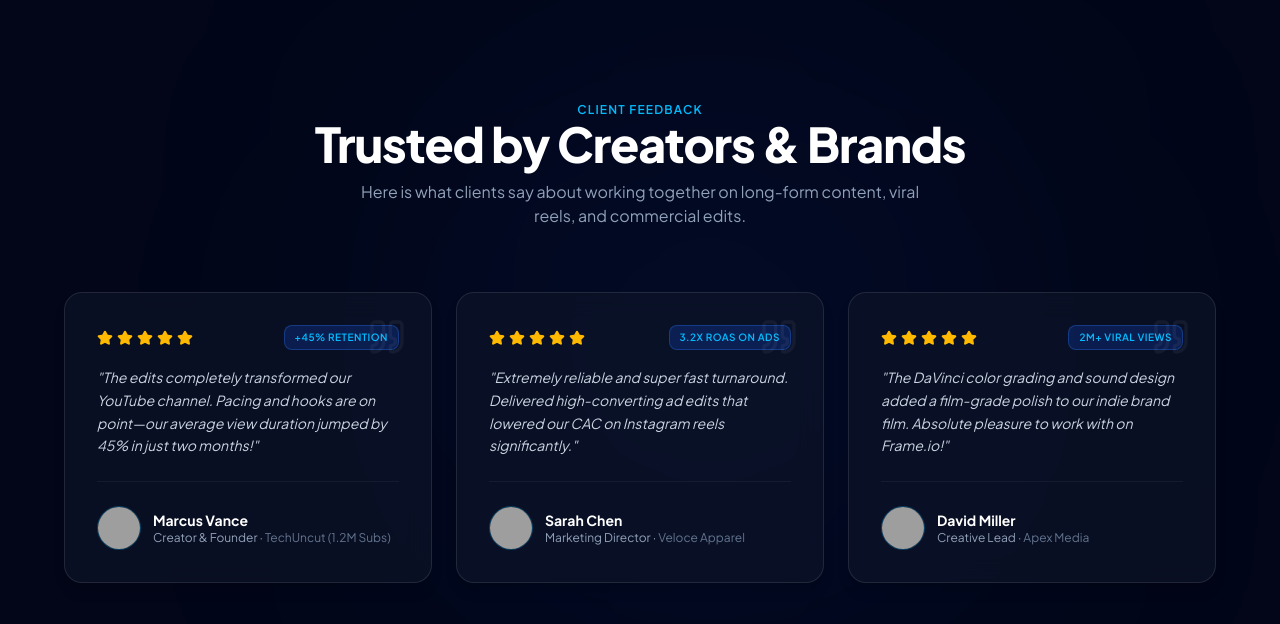
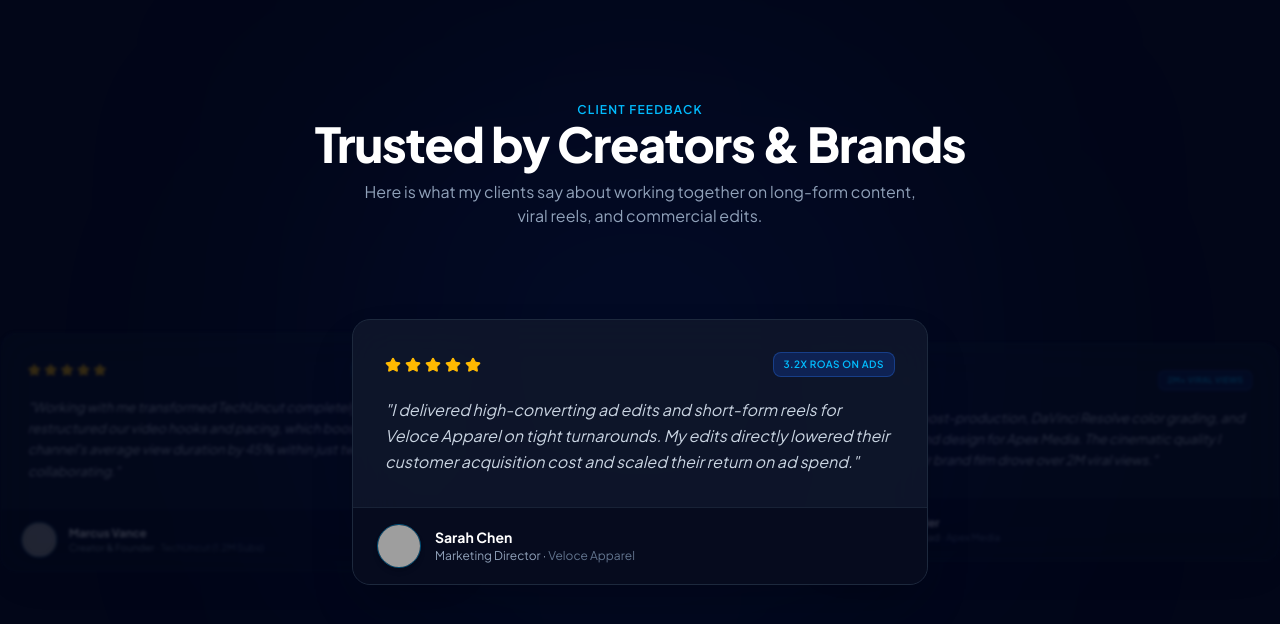
Before and after one commit to cipherWizard31/ezra-yidnekachew, a Next.js app: page /components/testimonials in a window 1280 px wide. Shown: the top 624 px of the page. Built offline with nearby package versions, Linux system fonts and the light colour scheme; grey boxes are pictures that could not be loaded.

Commit message:
refactor portfolio and testimonials components for improved styling and functionality

```diff
--- a/app/components/contact/page.tsx
+++ b/app/components/contact/page.tsx
@@ -1,7 +1,8 @@
 'use client';
 
+import { useState } from 'react';
 import { motion } from 'framer-motion';
-import { Mail, Send } from 'lucide-react';
+import { Mail, Send, CheckCircle2, Loader2 } from 'lucide-react';
 import { FaYoutube, FaXTwitter, FaInstagram, FaLinkedin } from 'react-icons/fa6';
 
 const socialLinks = [
@@ -12,9 +13,37 @@ const socialLinks = [
 ];
 
 export default function Contact() {
-  const handleSubmit = (e: React.FormEvent) => {
+  const [isSubmitting, setIsSubmitting] = useState(false);
+  const [isSubmitted, setIsSubmitted] = useState(false);
+  const [errorMessage, setErrorMessage] = useState('');
+
+  const handleSubmit = async (e: React.FormEvent<HTMLFormElement>) => {
     e.preventDefault();
-    // Connect your form handler here (e.g. Resend or Formspree)
+    setIsSubmitting(true);
+    setErrorMessage('');
+
+    const formData = new FormData(e.currentTarget);
+    // Replace with your actual Web3Forms Access Key
+    formData.append('access_key', '6d818a05-8d11-4bbd-aae6-9fc1894545bc');
+
+    try {
+      const response = await fetch('https://api.web3forms.com/submit', {
+        method: 'POST',
+        body: formData,
+      });
+
+      const data = await response.json();
+
+      if (data.success) {
+        setIsSubmitted(true);
+      } else {
+        setErrorMessage(data.message || 'Something went wrong. Please try again.');
+      }
+    } catch (error) {
+      setErrorMessage('Failed to send message. Please check your connection.');
+    } finally {
+      setIsSubmitting(false);
+    }
   };
 
   return (
@@ -54,6 +83,27 @@ export default function Contact() {
           transition={{ duration: 0.5, delay: 0.1 }}
           className="rounded-2xl border border-white/10 bg-slate-900/60 p-6 sm:p-10 backdrop-blur-md shadow-2xl"
         >
+          {isSubmitted ? (
+            /* Success State Screen */
+            <motion.div
+              initial={{ opacity: 0, scale: 0.95 }}
+              animate={{ opacity: 1, scale: 1 }}
+              className="text-center py-10 space-y-4"
+            >
+              <CheckCircle2 className="w-14 h-14 text-sky-400 mx-auto" />
+              <h3 className="text-2xl sm:text-3xl font-extrabold text-white">Message Delivered!</h3>
+              <p className="text-slate-400 text-sm max-w-md mx-auto">
+                Thanks for getting in touch. I'll review your project details and respond via email as soon as possible.
+              </p>
+              <button
+                onClick={() => setIsSubmitted(false)}
+                className="mt-4 px-6 py-2.5 rounded-xl bg-slate-800 hover:bg-slate-700 text-white text-xs font-semibold transition-colors"
+              >
+                Send Another Message
+              </button>
+            </motion.div>
+          ) : (
+            /* Contact Form */
             <form onSubmit={handleSubmit} className="space-y-6">
               <div className="grid grid-cols-1 sm:grid-cols-2 gap-6">
                 {/* Name */}
@@ -62,6 +112,7 @@ export default function Contact() {
                     Your Name
                   </label>
                   <input
+                    name="name"
                     type="text"
                     required
                     placeholder="John Doe"
@@ -75,6 +126,7 @@ export default function Contact() {
                     Email Address
                   </label>
                   <input
+                    name="email"
                     type="email"
                     required
                     placeholder="john@example.com"
@@ -89,13 +141,14 @@ export default function Contact() {
                   Project Type
                 </label>
                 <select
+                  name="project_type"
                   className="w-full px-4 py-3 rounded-xl bg-slate-950 border border-white/10 text-slate-300 focus:outline-none focus:border-sky-400 transition-colors"
                 >
-                <option value="youtube">YouTube Long-Form Video</option>
-                <option value="shorts">Shorts / Reels / TikToks</option>
-                <option value="commercial">Commercial / Brand Ad</option>
-                <option value="color">Color Grading / Sound Design</option>
-                <option value="other">Other Inquiry</option>
+                  <option value="YouTube Long-Form Video">YouTube Long-Form Video</option>
+                  <option value="Shorts / Reels / TikToks">Shorts / Reels / TikToks</option>
+                  <option value="Commercial / Brand Ad">Commercial / Brand Ad</option>
+                  <option value="Color Grading / Sound Design">Color Grading / Sound Design</option>
+                  <option value="Other Inquiry">Other Inquiry</option>
                 </select>
               </div>
 
@@ -105,6 +158,7 @@ export default function Contact() {
                   Project Details
                 </label>
                 <textarea
+                  name="message"
                   rows={4}
                   required
                   placeholder="Tell me about your video length, deadline, and style ideas..."
@@ -112,21 +166,39 @@ export default function Contact() {
                 />
               </div>
 
+              {/* Error Alert */}
+              {errorMessage && (
+                <p className="text-xs text-rose-400 text-center font-medium">
+                  {errorMessage}
+                </p>
+              )}
+
               {/* Submit Button */}
               <button
                 type="submit"
-              className="w-full py-4 rounded-xl bg-blue-600 hover:bg-blue-500 text-white font-bold transition-colors flex items-center justify-center gap-2 shadow-lg shadow-blue-600/25"
+                disabled={isSubmitting}
+                className="w-full py-4 rounded-xl bg-blue-600 hover:bg-blue-500 disabled:bg-blue-800 text-white font-bold transition-colors flex items-center justify-center gap-2 shadow-lg shadow-blue-600/25"
               >
+                {isSubmitting ? (
+                  <>
+                    <Loader2 className="w-4 h-4 animate-spin" />
+                    Sending Message...
+                  </>
+                ) : (
+                  <>
                     <Send className="w-4 h-4" />
                     Send Message
+                  </>
+                )}
               </button>
             </form>
+          )}
 
           {/* Social Links Bar */}
           <div className="mt-10 pt-8 border-t border-white/5 flex flex-col sm:flex-row items-center justify-between gap-4">
             <div className="flex items-center gap-2 text-slate-400 text-sm">
               <Mail className="w-4 h-4 text-sky-400" />
-              <span>or email directly at <strong className="text-white">yourname@gmail.com</strong></span>
+              <span>or email directly at <strong className="text-white">ezraye9@gmail.com</strong></span>
             </div>
 
             <div className="flex items-center gap-3">
--- a/app/components/portfolio/page.tsx
+++ b/app/components/portfolio/page.tsx
@@ -222,7 +222,7 @@ export default function Portfolio() {
                     alt={client.clientName}
                     className="w-full h-full object-cover group-hover:scale-105 transition-transform duration-500 opacity-60"
                   />
-                  <div className="absolute inset-0 bg-gradient-to-t from-slate-900 via-slate-900/40 to-transparent" />
+                  <div className="absolute inset-0 bg-linear-to-t from-slate-900 via-slate-900/40 to-transparent" />
 
                   {/* Category Pill Top Right */}
                   <div className="absolute top-3 right-3">
@@ -303,7 +303,7 @@ export default function Portfolio() {
                   alt={selectedClient.clientName}
                   className="w-full h-full object-cover opacity-60"
                 />
-                <div className="absolute inset-0 bg-gradient-to-t from-slate-900 via-slate-900/40 to-transparent" />
+                <div className="absolute inset-0 bg-linear-to-t from-slate-900 via-slate-900/40 to-transparent" />
 
                 {/* Close Button */}
                 <button
--- a/app/components/testimonials/page.tsx
+++ b/app/components/testimonials/page.tsx
@@ -1,9 +1,11 @@
 'use client';
 
+import { useState, useEffect } from 'react';
 import { motion } from 'framer-motion';
-import { Star, Quote } from 'lucide-react';
+import { Star } from 'lucide-react';
 
 interface Testimonial {
+  id: number;
   quote: string;
   name: string;
   role: string;
@@ -15,8 +17,9 @@ interface Testimonial {
 
 const testimonials: Testimonial[] = [
   {
+    id: 1,
     quote:
-      'The edits completely transformed our YouTube channel. Pacing and hooks are on point—our average view duration jumped by 45% in just two months!',
+      "Working with me transformed TechUncut completely. I restructured our video hooks and pacing, which boosted our channel's average view duration by 45% within just two months of collaborating.",
     name: 'Marcus Vance',
     role: 'Creator & Founder',
     company: 'TechUncut (1.2M Subs)',
@@ -25,8 +28,9 @@ const testimonials: Testimonial[] = [
     rating: 5,
   },
   {
+    id: 2,
     quote:
-      'Extremely reliable and super fast turnaround. Delivered high-converting ad edits that lowered our CAC on Instagram reels significantly.',
+      'I delivered high-converting ad edits and short-form reels for Veloce Apparel on tight turnarounds. My edits directly lowered their customer acquisition cost and scaled their return on ad spend.',
     name: 'Sarah Chen',
     role: 'Marketing Director',
     company: 'Veloce Apparel',
@@ -35,8 +39,9 @@ const testimonials: Testimonial[] = [
     rating: 5,
   },
   {
+    id: 3,
     quote:
-      'The DaVinci color grading and sound design added a film-grade polish to our indie brand film. Absolute pleasure to work with on Frame.io!',
+      'I handled full post-production, DaVinci Resolve color grading, and immersive sound design for Apex Media. The cinematic quality I brought to their brand film drove over 2M viral views.',
     name: 'David Miller',
     role: 'Creative Lead',
     company: 'Apex Media',
@@ -46,32 +51,38 @@ const testimonials: Testimonial[] = [
   },
 ];
 
-const containerVariants = {
-  hidden: {},
-  visible: {
-    transition: {
-      staggerChildren: 0.12,
-    },
-  },
+export default function Testimonials() {
+  const [activeIndex, setActiveIndex] = useState(0);
+  const [isHovered, setIsHovered] = useState(false);
+
+  // Auto-slide loop (pauses when hovered)
+  useEffect(() => {
+    if (isHovered) return;
+
+    const timer = setInterval(() => {
+      setActiveIndex((prev) => (prev + 1) % testimonials.length);
+    }, 3800);
+
+    return () => clearInterval(timer);
+  }, [isHovered]);
+
+  // Relative positions calculation
+  const getCardOffset = (index: number) => {
+    const total = testimonials.length;
+    const diff = (index - activeIndex + total) % total;
+
+    if (diff === 0) return 0;  // Center Active
+    if (diff === 1) return 1;  // Sliding to the Right
+    return -1;                 // Fading in from the Left
   };
 
-const cardVariants = {
-  hidden: { opacity: 0, y: 30 },
-  visible: {
-    opacity: 1,
-    y: 0,
-    transition: { duration: 0.5, ease: 'easeOut' },
-  },
-};
-
-export default function Testimonials() {
   return (
     <section
       id="testimonials"
       className="relative scroll-mt-20 py-24 px-4 sm:px-6 bg-slate-950 overflow-hidden"
     >
       {/* Background Ambient Glow */}
-      <div className="absolute top-1/2 right-1/4 -translate-y-1/2 w-125 h-125 bg-blue-600/10 rounded-full blur-[160px] pointer-events-none" />
+      <div className="absolute top-1/2 left-1/2 -translate-x-1/2 -translate-y-1/2 w-[500px] h-[500px] bg-blue-600/10 rounded-full blur-[160px] pointer-events-none" />
 
       <div className="relative max-w-6xl mx-auto space-y-16 z-10">
 
@@ -90,58 +101,71 @@ export default function Testimonials() {
             Trusted by Creators & Brands
           </h2>
           <p className="text-slate-400 text-sm sm:text-base max-w-xl mx-auto">
-            Here is what clients say about working together on long-form content, viral reels, and commercial edits.
+            Here is what my clients say about working together on long-form content, viral reels, and commercial edits.
           </p>
         </motion.div>
 
-        {/* Testimonials Grid */}
+        {/* Sliding Horizontal Stage */}
+        <div
+          className="relative h-[380px] sm:h-[320px] w-full flex items-center justify-center perspective-[1000px]"
+          onMouseEnter={() => setIsHovered(true)}
+          onMouseLeave={() => setIsHovered(false)}
+        >
+          {testimonials.map((item, index) => {
+            const offset = getCardOffset(index);
+            const isCenter = offset === 0;
+            const isRight = offset === 1;
+
+            return (
               <motion.div
-          variants={containerVariants}
-          initial="hidden"
-          whileInView="visible"
-          viewport={{ once: true, margin: '-50px' }}
-          className="grid grid-cols-1 md:grid-cols-3 gap-6"
+                key={item.id}
+                initial={false}
+                animate={{
+                  x: isCenter ? '0%' : isRight ? '70%' : '-70%',
+                  scale: isCenter ? 1 : 0.82,
+                  opacity: isCenter ? 1 : 0.2,
+                  zIndex: isCenter ? 30 : 10,
+                  filter: isCenter ? 'blur(0px)' : 'blur(2px)',
+                }}
+                transition={{
+                  duration: 0.7,
+                  ease: [0.32, 0.72, 0, 1],
+                }}
+                className="absolute w-full max-w-xl rounded-2xl border border-slate-800 bg-slate-900/90 overflow-hidden shadow-2xl backdrop-blur-xl flex flex-col justify-between"
               >
-          {testimonials.map((item, index) => (
-            <motion.div
-              key={index}
-              variants={cardVariants}
-              whileHover={{ y: -6 }}
-              className="group relative rounded-2xl border border-white/10 bg-slate-900/60 p-6 sm:p-8 backdrop-blur-md shadow-lg transition-colors hover:border-blue-500/50 hover:bg-slate-900/80 flex flex-col justify-between"
-            >
-              {/* Quote Mark Watermark */}
-              <Quote className="absolute top-6 right-6 w-10 h-10 text-white/5 group-hover:text-sky-500/10 transition-colors pointer-events-none" />
+                {/* Image Card Header Styling */}
+                <div className="p-6 sm:p-8 space-y-5">
 
-              <div className="space-y-4">
-                {/* Star Ratings & Metric Badge */}
+                  {/* Top Bar: Stars on Left, Optional Metric Badge on Right */}
                   <div className="flex items-center justify-between">
-                  <div className="flex gap-1">
+                    <div className="flex items-center gap-1">
                       {[...Array(item.rating)].map((_, i) => (
                         <Star key={i} className="w-4 h-4 fill-amber-400 text-amber-400" />
                       ))}
                     </div>
+
                     {item.metrics && (
-                    <span className="text-[10px] font-semibold tracking-wider uppercase px-2.5 py-1 rounded-md bg-blue-600/20 text-sky-400 border border-blue-500/30">
+                      <span className="text-[10px] font-semibold uppercase tracking-wider px-2.5 py-1 rounded-md bg-blue-600/20 text-sky-400 border border-blue-500/30">
                         {item.metrics}
                       </span>
                     )}
                   </div>
 
                   {/* Quote Body */}
-                <p className="text-sm text-slate-300 leading-relaxed italic">
+                  <p className="text-sm sm:text-base text-slate-300 leading-relaxed italic">
                     "{item.quote}"
                   </p>
                 </div>
 
-              {/* Author Info */}
-              <div className="pt-6 mt-6 border-t border-white/5 flex items-center gap-3">
+                {/* Footer matching Image Card Design */}
+                <div className="px-6 py-4 bg-slate-950/60 border-t border-slate-800/80 flex items-center gap-3.5">
                   <img
                     src={item.avatar}
                     alt={item.name}
-                  className="w-11 h-11 rounded-full object-cover border border-sky-400/30"
+                    className="w-11 h-11 rounded-full object-cover border border-sky-400/40 shadow-md"
                   />
                   <div>
-                  <h4 className="text-sm font-bold text-white group-hover:text-sky-300 transition-colors">
+                    <h4 className="text-sm font-bold text-white leading-snug">
                       {item.name}
                     </h4>
                     <p className="text-xs text-slate-400">
@@ -150,8 +174,9 @@ export default function Testimonials() {
                   </div>
                 </div>
               </motion.div>
-          ))}
-        </motion.div>
+            );
+          })}
+        </div>
 
       </div>
     </section>
```
Lines whose indentation alone changed are shown as unchanged.
